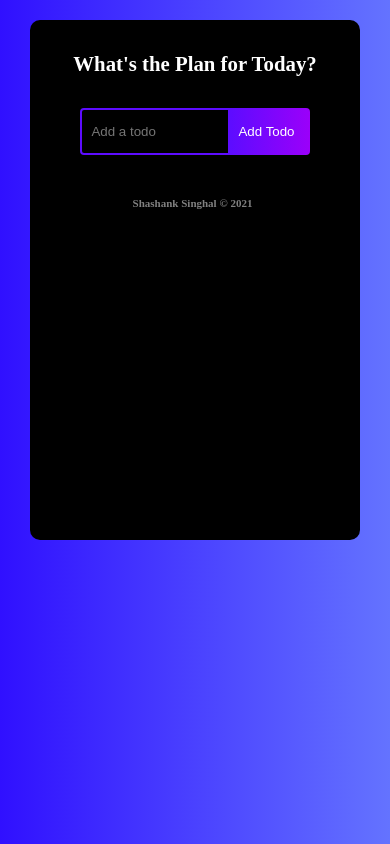
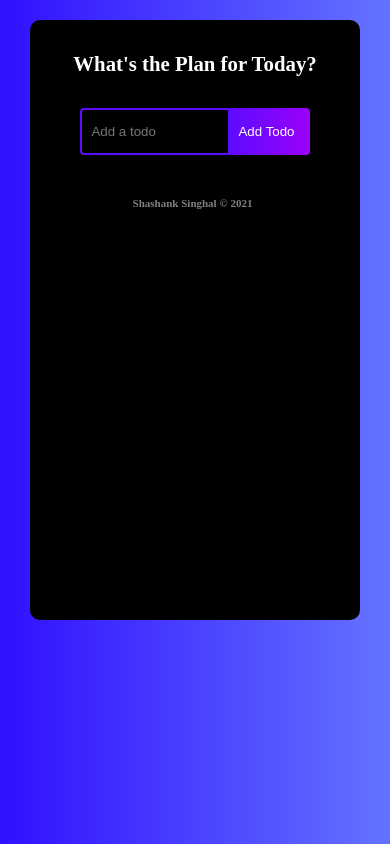
Before and after one commit to sha-shank-883/todo-app, a React (Create React App) app: page / in a window 390 px wide. Built offline with nearby package versions, Linux system fonts and the light colour scheme.

Commit message:
min height 600px

```diff
--- a/src/App.css
+++ b/src/App.css
@@ -210,7 +210,7 @@
       /* flex-direction: column; */
       /* justify-content: start; */
       width: 330px;
-      min-height: 520px;
+      min-height: 600px;
       background: black;
       text-align: center;
       margin: 20px auto;
```
